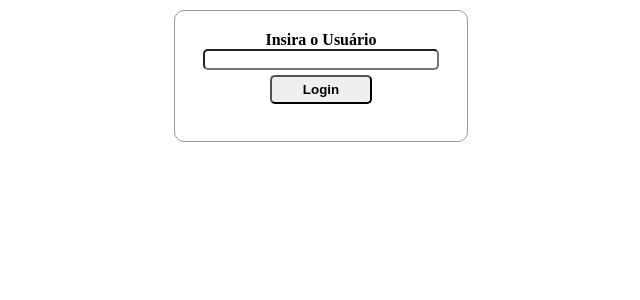
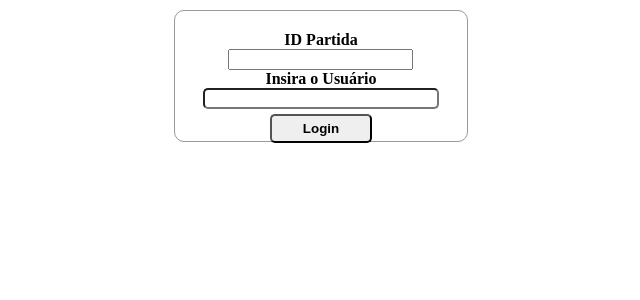
Before and after one commit to andreluiz-filho/game_xadrez, a Flask app: page / in a window 1280 px wide. Shown: the top 300 px of the page, without its empty margins (319-959 px from the left). Run offline with Flask 2, Linux system fonts and the light colour scheme.

Commit message:
ADD função que possibilita entrar na partita por um link pela URL, falta criar o link na tela do usuário que criou a partida, para que ele possa apenas copiar o link e enviar para o outro participante

```diff
--- a/app.py
+++ b/app.py
@@ -1,4 +1,5 @@
 from flask import Flask, request, render_template, redirect, jsonify
+from flask import url_for
 from datetime import datetime
 import json
 import os
@@ -6,6 +7,9 @@ import secrets
 
 app = Flask(__name__)
 
+app.config.update(
+    SECRET_KEY="secret_sauce",
+)
 
 #----------------------------------------------------------------------------
 
@@ -21,58 +25,97 @@ def index():
 
 #----------------------------------------------------------------------------
 
-@app.route("/entrarPartida", methods=["POST"])
+@app.route("/entrarPartida", methods=["GET", "POST"])
 def entrar_partida():
+    # 192.168.0.219:5000/entrarPartida?usuario=teste02&id_partida=2937e46c0dafa6c58fd8
 
-    data = json.loads(request.data)
-    usuario = data['usuario']
-    chave_partida = data['chave_partida']
+    metodo_dados = ""
+    if request.data:
+        dados = json.loads(request.data)
+        usuario = dados['usuario']
+        id_partida = dados['id_partida']
+        metodo_dados = 'post'
 
-    arquivo = [i for i in os.listdir('dados') if 'usuarios.json' in i]
+    dict_dados = {}
+    if request.args:
+        for i in request.args:
+            dict_dados[i] = request.args[i]
 
-    if arquivo:
+    if dict_dados:
+        usuario = dict_dados['usuario']
+        id_partida = dict_dados['id_partida']
+        metodo_dados = 'get'
+
+
+    arquivo_user = [i for i in os.listdir('dados') if 'usuarios.json' in i]
+
+    if arquivo_user:
         with open('dados/usuarios.json') as arq:
             dados = json.load(arq)
 
         user = usuario in dados
         if user:
-            chave_partida = chave_partida+".json"
-            arquivo = [i for i in os.listdir("dados/partidas/em_andamento") if chave_partida in i]
-            if arquivo:
+            id_partida = id_partida+".json"
+            arquivo_id_partida = [i for i in os.listdir("dados/partidas/em_andamento") if id_partida in i]
+            if arquivo_id_partida:
 
-                with open(f"dados/partidas/em_andamento/{arquivo[0]}") as arq:
+                with open(f"dados/partidas/em_andamento/{arquivo_id_partida[0]}") as arq:
                     partida = json.load(arq)
 
                 if partida['jogador_branca'] == usuario:
-                    chave_partida = chave_partida.split(".")[0]
+                    id_partida = id_partida.split(".")[0]
 
                     dados_returno = {
-                        "chave_partida":chave_partida,
+                        "usuario":usuario,
+                        "id_partida":id_partida,
                         "jogador_da_vez":partida['jogador_da_vez'],
                         "cor_da_vez":partida['cor_da_vez'],
                         "usuario_cor":"branca"
                     }
-                    return jsonify(dados_returno)
+
+                    if metodo_dados == 'get':
+                        #return redirect(url_for("index", dados_returno=dados_returno))
+                        return render_template("index.html", dados_returno=dados_returno)
+
+                    elif metodo_dados == 'post':
+                        return jsonify(dados_returno)
 
                 elif partida['jogador_preta'] == "" or partida['jogador_preta'] == usuario:
                     partida['jogador_preta'] = usuario
 
-                    with open(f"dados/partidas/em_andamento/{chave_partida}", "w") as arq:
+                    with open(f"dados/partidas/em_andamento/{id_partida}", "w") as arq:
                         json.dump(partida, arq)
 
-                    chave_partida = chave_partida.split(".")[0]
+                    id_partida = id_partida.split(".")[0]
 
                     dados_returno = {
-                        "chave_partida":chave_partida,
+                        "usuario":usuario,
+                        "id_partida":id_partida,
                         "jogador_da_vez":partida['jogador_da_vez'],
                         "cor_da_vez":partida['cor_da_vez'],
                         "usuario_cor":"preta"
                     }
-                    return jsonify(dados_returno)
 
-                return jsonify({"erro": "Falha ao Entrar na  Partida"})
+                    if metodo_dados == 'get':
+                        #return redirect(url_for("index", dados_returno=dados_returno))
+                        return render_template("index.html", dados_returno=dados_returno)
 
-    return jsonify({"erro": "Falha ao Entrar na  Partida"})
+                    elif metodo_dados == 'post':
+                        return jsonify(dados_returno)
+
+                #Usuario não esta na Partida
+                if metodo_dados == 'get':
+                    return redirect("/")
+
+                elif metodo_dados == 'post':
+                    return jsonify({"erro": "Falha ao Entrar na  Partida"})
+
+    if metodo_dados == 'get':
+        return redirect("/")
+
+    elif metodo_dados == 'post':
+        return jsonify({"erro": "Falha ao Entrar na  Partida"})
+    #return jsonify({"erro": "Falha ao Entrar na  Partida"})
 
 #----------------------------------------------------------------------------
 
@@ -91,7 +134,7 @@ def nova_partida():
         user = usuario in dados
         if user:
 
-            chave_partida = secrets.token_hex(10)
+            id_partida = secrets.token_hex(10)
 
             partida = {
                         "status": "aberta",
@@ -135,11 +178,11 @@ def nova_partida():
                         ]
                 }
 
-            with open(f"dados/partidas/em_andamento/{chave_partida}.json", "w") as arq:
+            with open(f"dados/partidas/em_andamento/{id_partida}.json", "w") as arq:
                 json.dump(partida, arq)
 
             dados_returno = {
-                    "chave_partida":chave_partida,
+                    "id_partida":id_partida,
                     "jogador_da_vez":partida['jogador_da_vez'],
                     "cor_da_vez":partida['cor_da_vez'],
                     "usuario_cor":"branca"
@@ -156,12 +199,12 @@ def nova_partida():
 @app.route("/api_partida", methods=['POST'])
 def api_partida():
 
-    chave_partida = json.loads(request.data)
+    id_partida = json.loads(request.data)
 
-    chave_partida = chave_partida['chave_partida']
-    chave_partida = chave_partida+".json"
+    id_partida = id_partida['id_partida']
+    id_partida = id_partida+".json"
 
-    arquivo = [i for i in os.listdir("dados/partidas/em_andamento") if chave_partida in i]
+    arquivo = [i for i in os.listdir("dados/partidas/em_andamento") if id_partida in i]
     if arquivo:
 
         with open(f"dados/partidas/em_andamento/{arquivo[0]}") as arq:
@@ -179,7 +222,7 @@ def api_moverPeca():
     #---------------------------------------------------------------------
 
     def consulta_Partida():
-        arquivo = [i for i in os.listdir("dados/partidas/em_andamento") if chave_partida in i]
+        arquivo = [i for i in os.listdir("dados/partidas/em_andamento") if id_partida in i]
         with open(f"dados/partidas/em_andamento/{arquivo[0]}") as arq:
             partida = json.load(arq)
         return partida
@@ -187,7 +230,7 @@ def api_moverPeca():
     #---------------------------------------------------------------------
 
     def salva_Partida(data):
-        arquivo = [i for i in os.listdir("dados/partidas/em_andamento") if chave_partida in i]
+        arquivo = [i for i in os.listdir("dados/partidas/em_andamento") if id_partida in i]
         with open(f"dados/partidas/em_andamento/{arquivo[0]}", "w") as arq:
             json.dump(data, arq)
 
@@ -197,7 +240,7 @@ def api_moverPeca():
 
     usuario                 = peca_selecionada['usuario']
     usuario_cor             = peca_selecionada['usuario_cor']
-    chave_partida           = peca_selecionada['chave_partida']
+    id_partida           = peca_selecionada['id_partida']
 
     peca_selecionada_nome   = peca_selecionada['peca_selecionada_nome']
     target_posicao          = peca_selecionada['target_posicao']
@@ -263,21 +306,62 @@ def api_moverPeca():
 
 #----------------------------------------------------------------------------
 
-@app.route('/api_login_usuario', methods=['POST'])
+@app.route('/api_login_usuario', methods=['GET', 'POST'])
 def api_login_usuario():
 
-    usuario = json.loads(request.data)
-    usuario = usuario['usuario']
+    metodo_dados = ""
+    if request.data:
+        dados = json.loads(request.data)
+        usuario = dados['usuario']
+        id_partida = dados['id_partida']
+        metodo_dados = 'post'
 
-    arquivo = [i for i in os.listdir('dados') if 'usuarios.json' in i]
+    dict_dados = {}
+    if request.args:
+        for i in request.args:
+            dict_dados[i] = request.args[i]
 
-    if arquivo:
+    if dict_dados:
+        usuario = dict_dados['usuario']
+        id_partida = dict_dados['id_partida']
+        metodo_dados = 'get'
+
+    arquivo_user = [i for i in os.listdir('dados') if 'usuarios.json' in i]
+
+    if arquivo_user:
         with open('dados/usuarios.json') as arq:
             dados = json.load(arq)
 
         user = usuario in dados
         if user:
-            return jsonify({'usuario':usuario})
+
+            if id_partida:
+
+                id_partida = id_partida+".json"
+
+                arquivo_id_partida = [i for i in os.listdir("dados/partidas/em_andamento") if id_partida in i]
+                if arquivo_id_partida:
+
+                    with open(f"dados/partidas/em_andamento/{arquivo_id_partida[0]}") as arq:
+                        partida = json.load(arq)
+
+                    partida['usuario'] = usuario
+                    partida['id_partida'] = id_partida.split(".")[0]
+
+                    if usuario == partida['jogador_branca']:
+                        partida["usuario_cor"] = "branca"
+
+                    elif usuario == partida['jogador_preta']:
+                        partida["usuario_cor"] = "preta"
+
+                    if metodo_dados == 'post':
+                        return jsonify(partida)
+                    elif metodo_dados == 'get':
+                        return redirect("/")
+                else:
+                    return jsonify({"erro":"ID da Partida Inválido"})
+            else:
+                return jsonify({"usuario":usuario})
 
     return jsonify({'erro':'Login Incorreto'})
 
@@ -294,7 +378,6 @@ def api_criar_usuario():
         with open('dados/usuarios.json') as arq:
             dados = json.load(arq)
 
-        print(dados)
     else:
         with open('dados/usuarios.json', "w") as arq:
             lista_usuarios = ['admin']
--- a/dados/usuarios.json
+++ b/dados/usuarios.json
@@ -1 +1 @@
-["admin", "teste01"]
+["admin", "teste01", "teste02"]
--- a/static/js/login.js
+++ b/static/js/login.js
@@ -1,27 +1,29 @@
 
-//********************************************************
 //********************************************************
 
 var url = window.location.origin
 
 //********************************************************
 
-//********************************************************
-
 function login_usuario(){
 
-	var usuario = input_usuario.value
+	var usuario 	= input_usuario.value
+	var id_partida 	= input_id_partida.value
+
 	var api_login_usuario = url+'/api_login_usuario'
+
+	dados = {"usuario":usuario, "id_partida":id_partida}
 
 	fetch(api_login_usuario, {
 		method: 'POST',
-		body: JSON.stringify({"usuario":usuario}),
+		body: JSON.stringify(dados),
 		headers:{
 		'Content-Type': 'application/json'
 		}
 	})
 	.then(res => res.json())
 	.then(function(data){
+
 		key_data = Object.keys(data)
 
 		if(key_data.includes('erro')){
@@ -34,6 +36,16 @@ function login_usuario(){
 			}, 2000);
 
 		}
+		else if(key_data.includes('id_partida')){
+
+			sessionStorage.setItem("usuario", data['usuario'])
+			sessionStorage.setItem('id_partida', data['id_partida'])
+			sessionStorage.setItem('jogador_da_vez', data['jogador_da_vez'])
+			sessionStorage.setItem('cor_da_vez', data['cor_da_vez'])
+			sessionStorage.setItem('usuario_cor', data['usuario_cor'])
+
+			window.location.href = url+'/partida';
+		}
 		else if(key_data.includes('usuario')){
 			mensagem_erro.innerHTML = 'Login Realizado'
 
@@ -41,6 +53,7 @@ function login_usuario(){
 
 			window.location.href = url+'/partida';
 		}
+
 	})
 	.catch(error => console.error('Error:', error))
 
--- a/templates/login.html
+++ b/templates/login.html
@@ -11,6 +11,8 @@
 
 		<div id="conteudo">
 
+			<label>ID Partida</label>
+			<input type="text" name="id_partida" id="input_id_partida" value="{{id_partida}}"><br>
 			<label>Insira o Usuário</label><br>
 			<input type="text" name="usuario" id="input_usuario"><br>
 			<input type="button" name="btn_login" id="btn_login" value="Login" onclick="login_usuario()"><br>
```
Also changed, not shown: static/js/index.js (+32 -14 lines), templates/index.html (+10 -12 lines).
